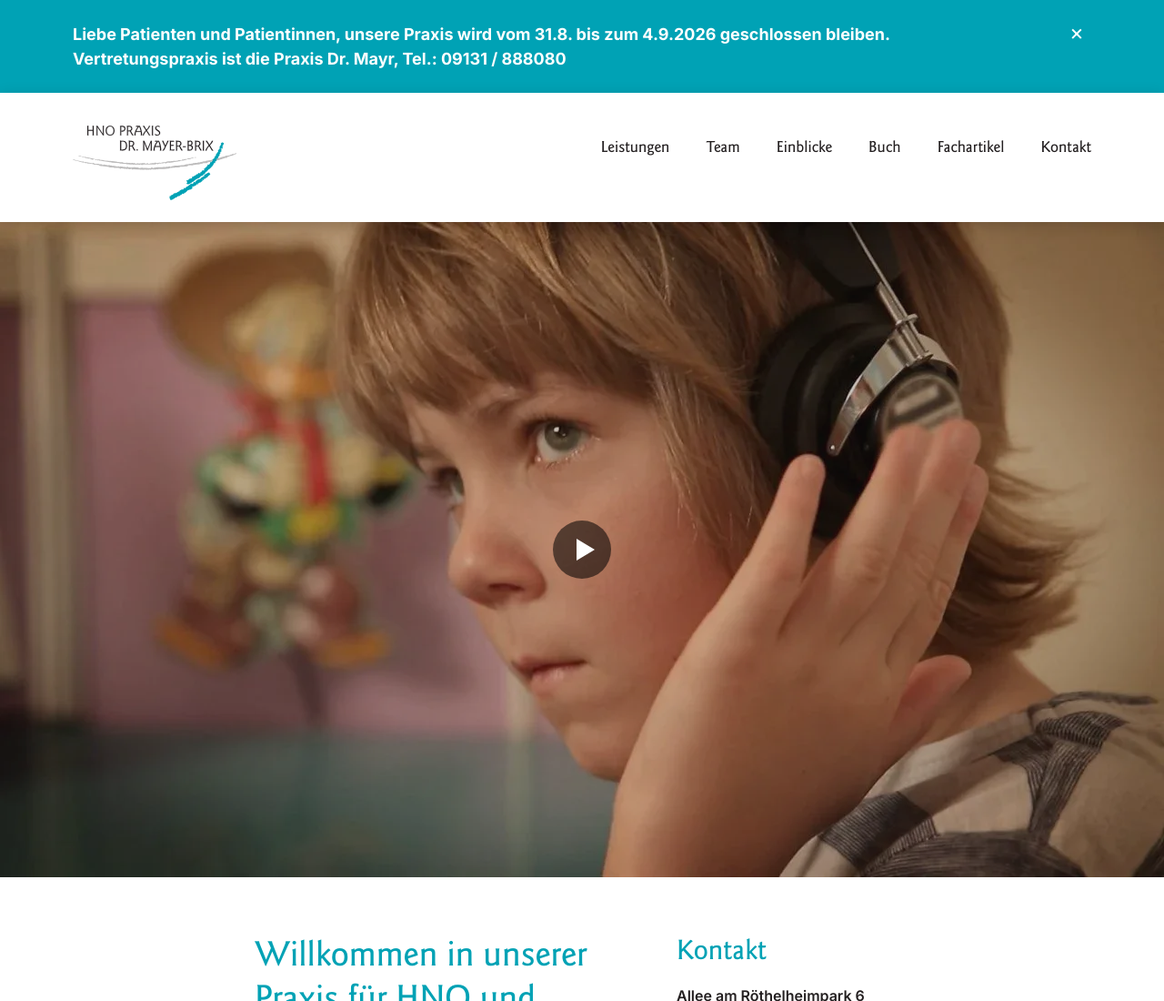
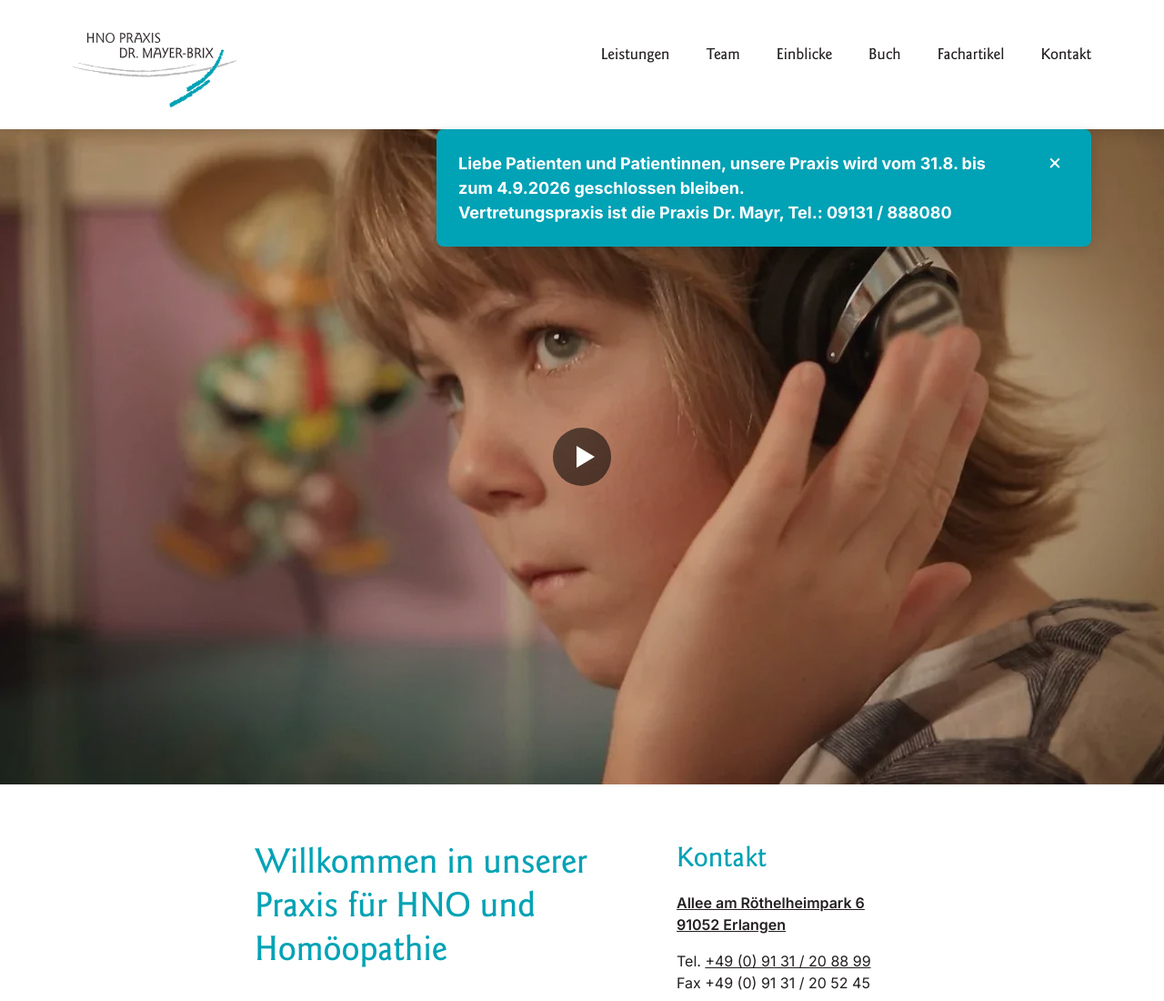
Before and after one commit to JonasASchmidt/dr-mayer-brix, a website with bundled scripts: page index.html in a window 1280 px wide. Shown: the top 1100 px of the page at 91% size. Built offline with nearby package versions, Linux system fonts and the light colour scheme.

Commit message:
Restore the announcement banner to Figma's floating-card positioning
Direct request, reversing an earlier deliberate decision ("Final-review
Fix 1") that put the banner into normal document flow as a full-width bar
specifically to avoid it covering page content. Moved back to Figma's
literal treatment: a rounded, shadowed card positioned against
.site-header (same mechanism .site-nav already uses) — right-aligned at
720px (== --content-width) with the standard desktop gutter, full width
minus the mobile gutter on small screens, starting right where the header
ends.

Flagging the accepted tradeoff clearly, now with visual proof: on
impressum.html and datenschutz.html (no tall hero to sit behind), the
current banner.txt message (5 lines) fully covers the page's own <h1> and
the contact block beneath it at mobile widths — confirmed via a live
screenshot, not just a static content-length estimate. This is the exact
failure mode the previous fix existed to prevent; it's back by design now.

```diff
--- a/assets/css/styles.css
+++ b/assets/css/styles.css
@@ -418,18 +418,27 @@ a:focus-visible, button:focus-visible { outline: 3px solid var(--color-brand); o
 .button--primary { background: var(--color-brand); color: #fff; }
 .button--primary:hover { opacity: 0.9; }
 
-/* Final-review Fix 1: .banner used to be position:absolute, floating over
-   the hero image with a top offset tuned only against index.html's tall
-   hero. With the real content/banner.json message (several paragraphs,
-   600+px tall on mobile) that overlay covered the page's own <h1> on every
-   page that has no tall hero underneath it (impressum.html, datenschutz.html)
-   and even on index.html itself at mobile widths. An absolute overlay can
-   never be made safe for an arbitrary-length CMS-edited message, so the
-   banner is now in normal document flow (a full-width bar above the sticky
-   header) — it reserves real layout space and pushes everything below it
-   down by its own rendered height, on every page, at every width. */
+/* Direct request: match Figma's literal floating-card positioning, not an
+   in-flow bar. A previous pass ("Final-review Fix 1") deliberately moved
+   this into normal document flow instead, because an absolute overlay
+   covered the page's own <h1> whenever the CMS message got long — that
+   failure mode is real and is being reintroduced knowingly here, flagged
+   per the standing rule: on impressum.html/datenschutz.html (no tall hero
+   under it) and on index.html at narrow widths, a long enough banner
+   message WILL cover page content beneath it again. Positioned against
+   .site-header (its nearest sticky/positioned ancestor, same mechanism as
+   .site-nav above), starting right where the header ends. Figma's own
+   canvas coordinates place this card overlapping the header itself — that
+   specific nuance (the card's top corners tucked behind the header) isn't
+   reproduced; this starts flush below the header instead. */
 .banner {
+  position: absolute;
+  top: 100%;
+  left: var(--gutter-mobile);
+  right: var(--gutter-mobile);
+  z-index: 15;
   background: var(--color-brand);
+  border-radius: 0.5rem;
   /* Figma specifies literal white text on this mint background — see the
      accessibility flag list for this pairing's contrast ratio. */
   color: #fff;
@@ -438,16 +447,19 @@ a:focus-visible, button:focus-visible { outline: 3px solid var(--color-brand); o
      Schwerpunkte cards, the Buch card) — the banner overlay carries it too. */
   box-shadow: 0 4px 16px rgba(0, 0, 0, 0.16);
 }
-/* Figma's floating card version of this banner uses 16px/20px top/bottom
-   padding and a 16px gap on mobile, 24px/24px and a 24px gap at desktop —
-   re-verified live. This is a full-width in-flow bar rather than that
-   floating card (see the box-shadow comment above for why), but the same
-   vertical rhythm still applies. */
+@media (min-width: 64rem) {
+  /* Figma: 720px wide (== --content-width exactly), right-aligned with
+     the standard desktop gutter — not full-width, not centered. */
+  .banner { left: auto; right: var(--gutter-desktop); max-width: var(--content-width); }
+}
+/* Figma's floating card uses 16px/20px top/bottom padding (16px left/right)
+   and a 16px gap on mobile, 24px all around and a 24px gap at desktop —
+   re-verified live. */
 .banner__inner {
   display: flex;
   gap: var(--space-4);
   align-items: flex-start;
-  padding-block: 1rem 1.25rem;
+  padding: 1rem 1rem 1.25rem;
 }
 .banner__text { flex: 1 1 0; display: flex; flex-direction: column; gap: var(--space-2); font-size: 1.125rem; font-weight: 700; }
 .banner__text p:not(:first-child) { font-weight: 500; }
@@ -905,7 +917,7 @@ section[id], #schwerpunkte { scroll-margin-top: 5.9167rem; }
   .schwerpunkte-group { gap: var(--space-7); }
   .schwerpunkte__layout { gap: var(--space-7); }
   .schwerpunkte__row { gap: var(--space-7); }
-  .banner__inner { gap: var(--space-5); padding-block: var(--space-5); }
+  .banner__inner { gap: var(--space-5); padding: var(--space-5); }
   .accordion__trigger { font-size: 1.5rem; }
   .schwerpunkte__card-trigger { font-size: 1.5rem; }
   .hero__contact h2 { font-size: 2rem; }
--- a/assets/js/banner.js
+++ b/assets/js/banner.js
@@ -25,7 +25,10 @@ export function renderBannerHTML(text) {
     // hard-coded footer/legal-page ones.
     .map((p) => `<p>${obfuscateEmailsInHtml(escapeHtml(p).replaceAll('\n', '<br>'))}</p>`)
     .join('');
-  return `<div class="banner__inner container"><div class="banner__text">${paragraphs}</div><button type="button" class="banner__dismiss" aria-label="Hinweis schließen">×</button></div>`;
+  // No .container here: the banner is now a floating card positioned and
+  // sized by .banner itself (per Figma), not a full-width bar that needs
+  // an inner content-width-capped wrapper.
+  return `<div class="banner__inner"><div class="banner__text">${paragraphs}</div><button type="button" class="banner__dismiss" aria-label="Hinweis schließen">×</button></div>`;
 }
 
 // Dismissing the banner only hides it for the current page view — nothing
--- a/index.html
+++ b/index.html
@@ -107,7 +107,6 @@
   <link rel="stylesheet" href="assets/css/styles.css">
 </head>
 <body>
-  <div id="site-banner" class="banner" hidden></div>
   <header class="site-header">
     <div class="site-header__inner">
       <div class="site-header__bar">
@@ -130,6 +129,12 @@
         </button>
       </nav>
     </div>
+    <!-- Positioned against .site-header itself (its nearest sticky/
+         positioned ancestor), same mechanism as .site-nav above — a
+         floating card per Figma, not an in-flow bar. See the .banner CSS
+         comment for the accepted tradeoff (can cover page content below
+         it if the message is long, on pages with no tall hero). -->
+    <div id="site-banner" class="banner" hidden></div>
   </header>
   <main>
     <section id="willkommen" class="hero">
```
Also changed, not shown: datenschutz.html (+1 -1 lines), impressum.html (+1 -1 lines).
